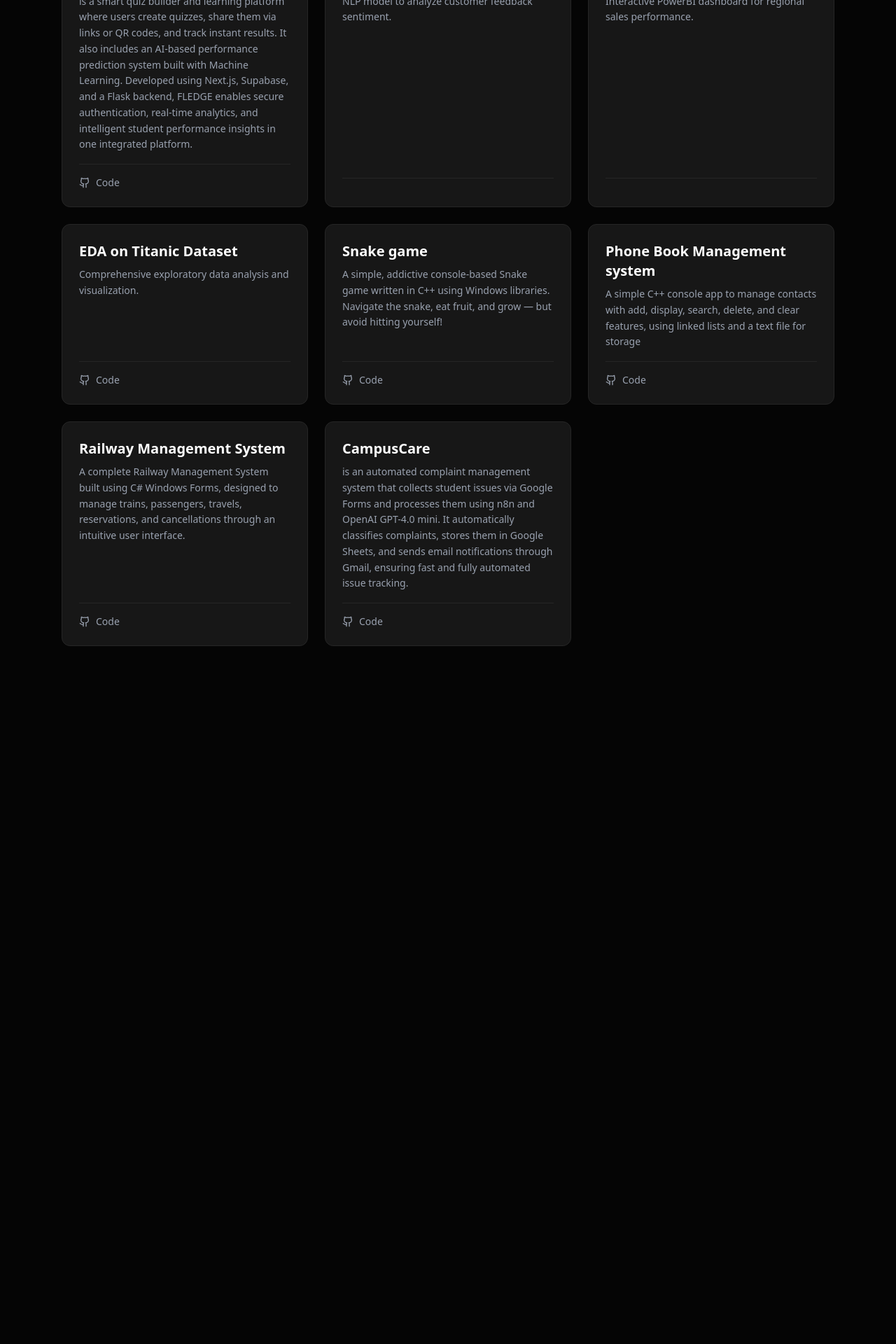
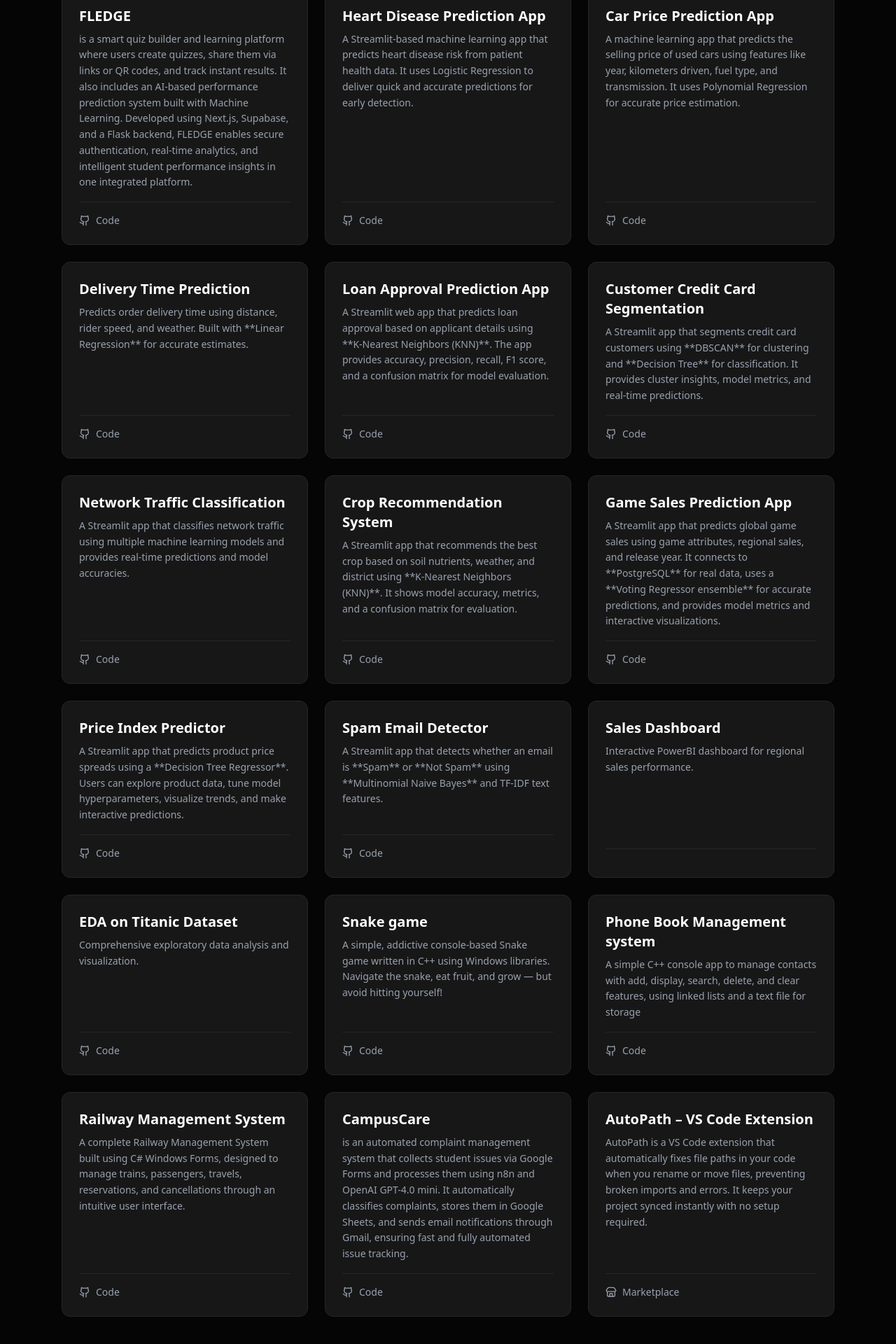
Before and after one commit to Sarab160/Portfolio, a Next.js app: page /projects in a window 1280 px wide. Shown: the part 804-2724 px from the top of the page at 70% size. Before the commit the page ends 1807 px from the top, so only its background shows below. Built offline with nearby package versions, Linux system fonts and the light colour scheme.

Commit message:
Portfolio

```diff
--- a/src/components/Projects.tsx
+++ b/src/components/Projects.tsx
@@ -3,7 +3,7 @@
 import { useState, useEffect } from "react";
 import { useSearchParams } from "next/navigation";
 import { motion } from "framer-motion";
-import { Github } from "lucide-react";
+import { Github ,Store} from "lucide-react";
 import { skillsData } from "@/data/portfolio";
 
 const Projects = () => {
@@ -74,6 +74,7 @@ const Projects = () => {
                                 </p>
                             </div>
                             <div className="flex gap-4 mt-auto pt-4 border-t border-neutral-800">
+
   {project.github && (
     <a
       href={project.github}
@@ -85,7 +86,21 @@ const Projects = () => {
       Code
     </a>
   )}
+
+  {project.marketplace && (
+    <a
+      href={project.marketplace}
+      target="_blank"
+      rel="noopener noreferrer"
+      className="flex items-center gap-2 text-sm text-gray-400 hover:text-white transition-colors"
+    >
+      <Store size={16} />
+      Marketplace
+    </a>
+  )}
+
 </div>
+
                         </motion.div>
                     ))}
                 </div>
--- a/src/data/portfolio.ts
+++ b/src/data/portfolio.ts
@@ -1,4 +1,4 @@
-import { Code, Database, Brain, BarChart, Server, Globe,Workflow,FileCode,Code2 } from "lucide-react";
+import { Code, Database, Brain, BarChart, Server, Globe,Workflow,FileCode,Code2,FileType, TypeIcon,Store, LucideIcon } from "lucide-react";
 import { fileURLToPath } from "node:url";
 
 export interface Project {
@@ -6,6 +6,8 @@ export interface Project {
     description: string;
     link?: string;
     github?: string;
+    marketplace?:string;
+    icon?:LucideIcon
 }
 
 export interface Skill {
@@ -30,7 +32,20 @@ export const skillsData: Skill[] = [
         icon: Brain,
         projects: [
             { title: "FLEDGE", description: "is a quiz-based platform that uses Machine Learning to predict student performance. An ML model integrated with a Flask backend analyzes student data and delivers instant performance predictions.", github: "https://github.com/Sarab160/Fledge" },
-            { title: "Sentiment Analysis", description: "NLP model to analyze customer feedback sentiment.", link: "https://example.com/sentiment" },
+            { title: "Heart Disease Prediction App", description: "A Streamlit-based machine learning app that predicts heart disease risk from patient health data. It uses Logistic Regression to deliver quick and accurate predictions for early detection.", github: "https://github.com/Sarab160/Car-Price-Prediction" },
+            { title: "Car Price Prediction App", description: "A machine learning app that predicts the selling price of used cars using features like year, kilometers driven, fuel type, and transmission. It uses Polynomial Regression for accurate price estimation.", github: "https://github.com/Sarab160/Heart-disease-prediction-app" },
+            { title: "Delivery Time Prediction", description: "Predicts order delivery time using distance, rider speed, and weather. Built with **Linear Regression** for accurate estimates. ", github: "https://github.com/Sarab160/delivery_time/tree/master" },
+
+            { title: "Loan Approval Prediction App", description: "A Streamlit web app that predicts loan approval based on applicant details using **K-Nearest Neighbors (KNN)**. The app provides accuracy, precision, recall, F1 score, and a confusion matrix for model evaluation.", github: "https://github.com/Sarab160/Loan-Prediction-App" },
+            { title: "Customer Credit Card Segmentation", description: "A Streamlit app that segments credit card customers using **DBSCAN** for clustering and **Decision Tree** for classification. It provides cluster insights, model metrics, and real-time predictions.", github: "https://github.com/Sarab160/credit-card-segementation-app" },
+
+            { title: "Network Traffic Classification", description: "A Streamlit app that classifies network traffic using multiple machine learning models and provides real-time predictions and model accuracies.", github: "https://github.com/Sarab160/Classification-models-Project/tree/master" },
+            { title: "Crop Recommendation System", description: "A Streamlit app that recommends the best crop based on soil nutrients, weather, and district using **K-Nearest Neighbors (KNN)**. It shows model accuracy, metrics, and a confusion matrix for evaluation.", github: "https://github.com/Sarab160/Crop_prediction" },
+
+            { title: "Game Sales Prediction App", description: "A Streamlit app that predicts global game sales using game attributes, regional sales, and release year. It connects to **PostgreSQL** for real data, uses a **Voting Regressor ensemble** for accurate predictions, and provides model metrics and interactive visualizations.", github: "https://github.com/Sarab160/Games-Sales-Prediction" },
+            { title: "Price Index Predictor", description: "A Streamlit app that predicts product price spreads using a **Decision Tree Regressor**. Users can explore product data, tune model hyperparameters, visualize trends, and make interactive predictions.", github: "https://github.com/Sarab160/Price-index-predictor" },
+            { title: "Spam Email Detector", description: "A Streamlit app that detects whether an email is **Spam** or **Not Spam** using **Multinomial Naive Bayes** and TF-IDF text features.", github: "https://github.com/Sarab160/spam-email-detection/tree/master" },
+
         ],
     },
     {
@@ -79,6 +94,14 @@ export const skillsData: Skill[] = [
 
         ],
     },
+    {
+        name: "TypeScript",
+        icon: TypeIcon,
+        projects: [
+            { title: "AutoPath – VS Code Extension", description: "AutoPath is a VS Code extension that automatically fixes file paths in your code when you rename or move files, preventing broken imports and errors. It keeps your project synced instantly with no setup required.", marketplace:"https://marketplace.visualstudio.com/items?itemName=sarabcheema.autopath" ,icon:Store},
+
+        ],
+    },
 ];
 
 // Helper to get all projects in a flat list if needed
```
Lines whose indentation alone changed are shown as unchanged.
